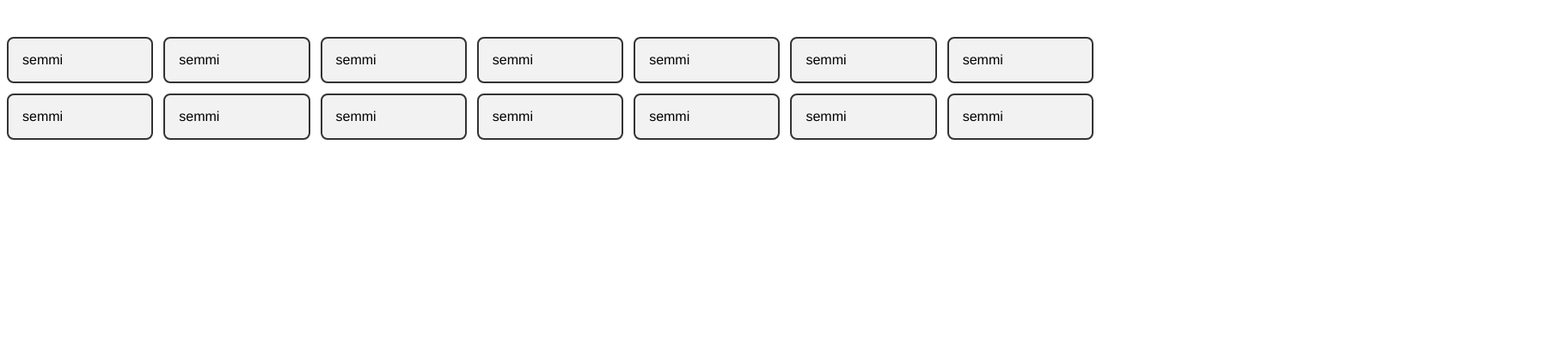
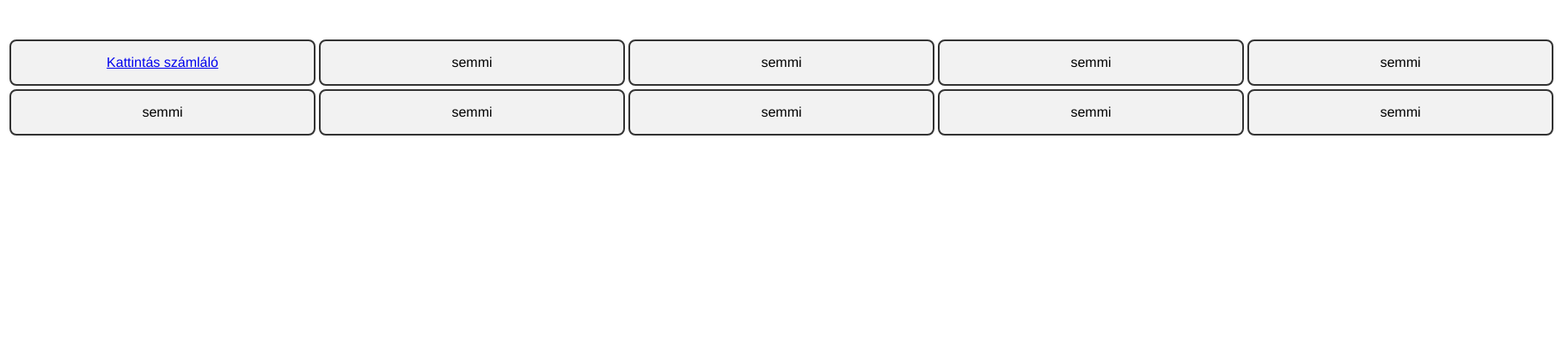
Before and after one commit to tothkrnl/WorldsMostUsefulWebsite, a plain HTML site: page index.html in a window 1280 px wide. Shown: the part 392-800 px from the top of the page at 86% size, 1810 px wide, since content can reach past the window. Drawn offline with Linux system fonts and the light colour scheme.

Commit message:
kattintas mini oldal keszites

```diff
--- a/index.html
+++ b/index.html
@@ -1,63 +1,83 @@
 <!DOCTYPE html>
 <html lang="en">
+
 <head>
     <meta charset="UTF-8">
     <meta name="viewport" content="width=device-width, initial-scale=1.0">
     <title>WMUW</title>
     <link rel="stylesheet" href="style.css">
 </head>
+
 <body>
     <div>
         <h1>Worlds Most Useful Website</h1>
         <h2>WMUW</h2>
 
     </div>
+    <table>
+        <tr>
+            <td>
+                <div class="keret">
+                    <a href="kattintas.html">Kattintás számláló</a>
+                </div>
 
-    <div class="dobozok">
+            </td>
+
+
+            <td>
                 <div class="keret">
                     semmi
                 </div>
+            </td>
+            <td>
                 <div class="keret">
                     semmi
                 </div>
+            </td>
+            <td>
                 <div class="keret">
                     semmi
                 </div>
+            </td>
+            <td>
                 <div class="keret">
                     semmi
                 </div>
-    <div class="keret">
-        semmi
-    </div>
-    <div class="keret">
-        semmi
-    </div>
-    <div class="keret">
-        semmi
-    </div>
-    <div class="keret">
-        semmi
-    </div>
-    <div class="keret">
-        semmi
-    </div>
-    <div class="keret">
-        semmi
-    </div>
-    <div class="keret">
-        semmi
-    </div>
-    <div class="keret">
-        semmi
-    </div>
-    <div class="keret">
-        semmi
-    </div>
+            </td>
+        </tr>
+        <tr>
+            <td>
                 <div class="keret">
                     semmi
                 </div>
 
+            </td>
+
+
+            <td>
+                <div class="keret">
+                    semmi
                 </div>
+            </td>
+            <td>
+                <div class="keret">
+                    semmi
                 </div>
+            </td>
+            <td>
+                <div class="keret">
+                    semmi
+                </div>
+            </td>
+            <td>
+                <div class="keret">
+                    semmi
+                </div>
+            </td>
+        </tr>
+
+    </table>
+
 </body>
+
 </html>
--- a/style.css
+++ b/style.css
@@ -32,4 +32,10 @@ h2{
   border-radius: 8px;
   padding: 16px;
   background-color: #f2f2f2;
+  width: 320px;
 }
+
+table{
+  margin: auto;
+  text-align: center;
+}
```
Also changed, not shown: kattintas.html (added, +34 -0 lines), kattintas.css (added). Lines whose indentation alone changed are shown as unchanged.
